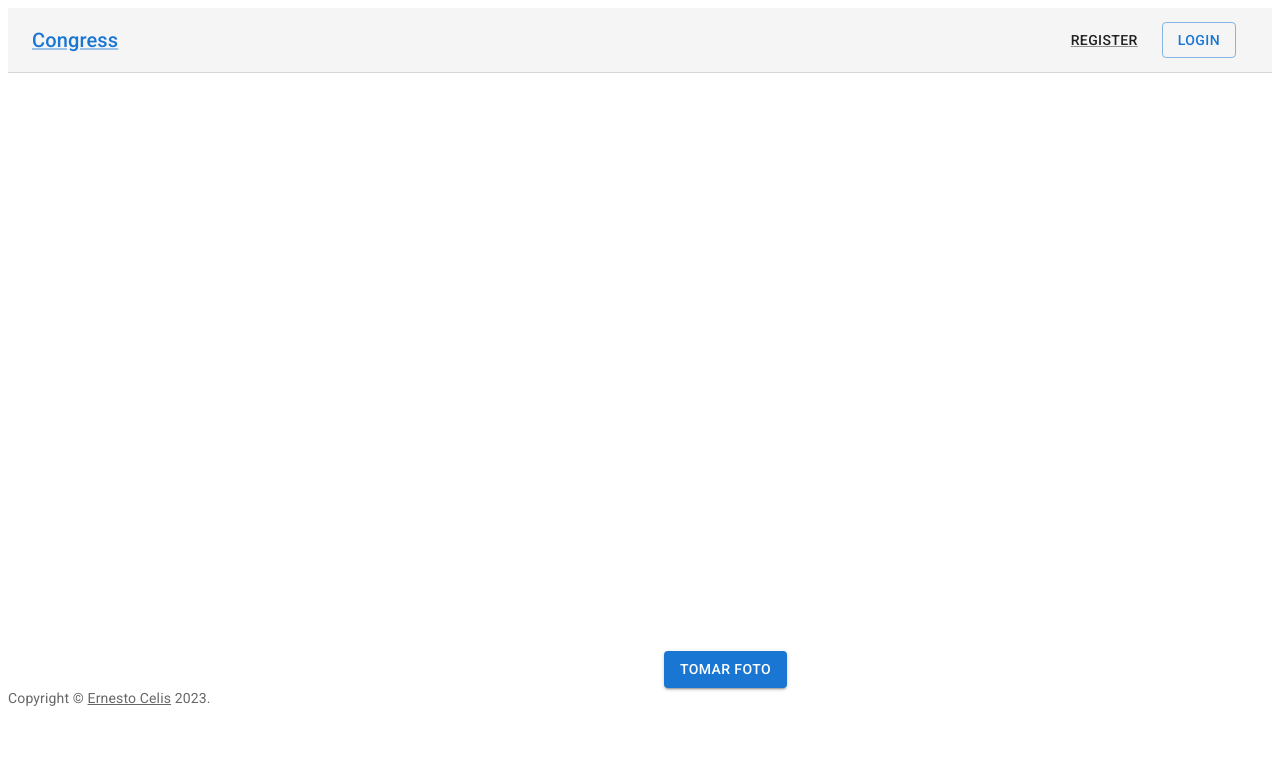
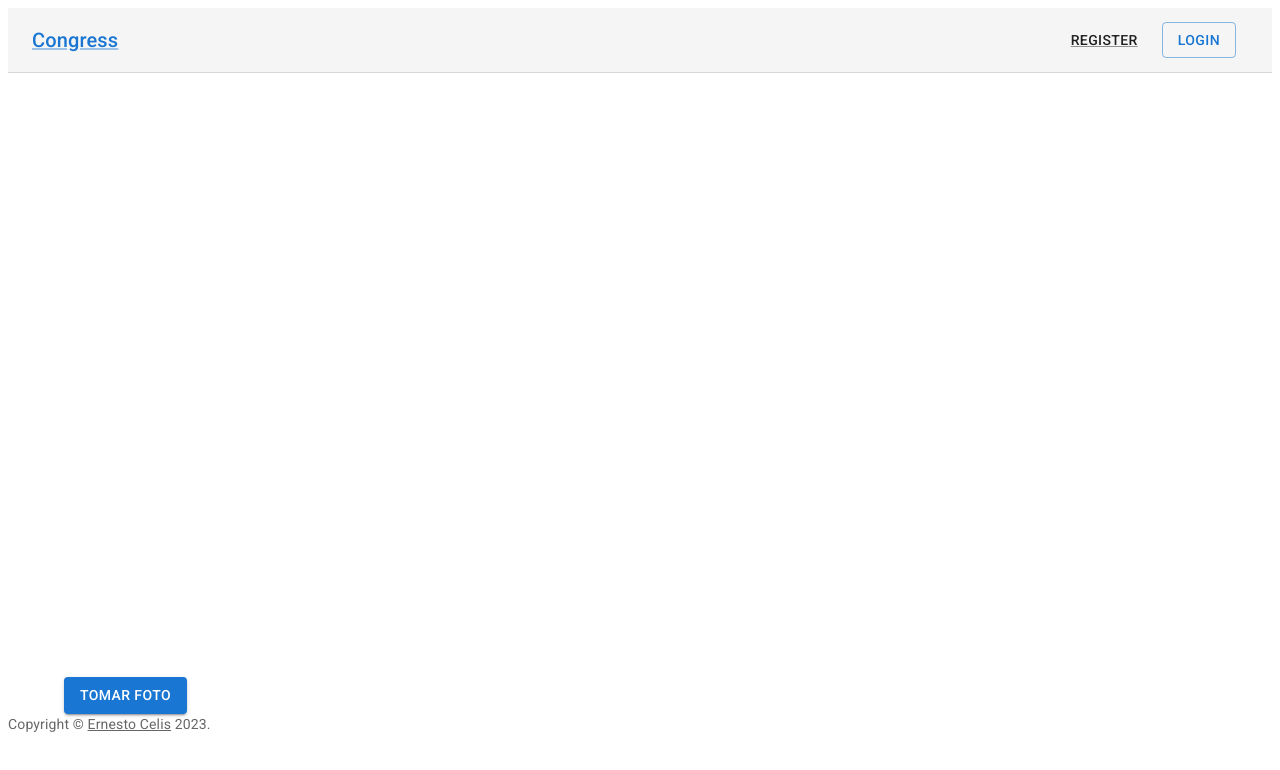
Before and after one commit to ecelis/celso, a Next.js app in the folder web/: page /register in a window 1280 px wide. Shown: the top 770 px of the page. Built offline with nearby package versions, Linux system fonts and the light colour scheme; no server answers.

Commit message:
chore(register): Set default image quality

```diff
--- a/web/pages/register.tsx
+++ b/web/pages/register.tsx
@@ -5,6 +5,7 @@ import Webcam from 'react-webcam';
 import { Button, Container } from '@mui/material';
 
 const Register: NextPageWithLayout = () => {
+//   const [mirrored, setMirrored] = useState(false);
   const webCamRef = useRef(null);
   const [imgSrc, setImgSrc] = useState(null);
 
@@ -14,16 +15,40 @@ const Register: NextPageWithLayout = () => {
     setImgSrc(imageSrc);
   }, [webCamRef]);
 
+  const retake = () => {
+    setImgSrc(null);
+  }
+
+  /*
+  The screenshotFormat prop allows us to specify the format of the screenshot.
+  The possible values for this prop are image/jpeg, image/png, and image/webp.
+  The default value is image/webp.
+
+  The screenshotQuality prop allows us to specify the quality of the screenshot.
+  The possible values for this prop range from 0 to 1, where 1 represents the
+  highest quality. The default value is 0.92.
+  */
   return (
+    <>
     <Container>
         {imgSrc ? ( <img src={imgSrc} alt="webcam" /> )
         : (
-        <>
-          <Webcam height={600} width={600} ref={webCamRef} />
-          <Button variant="contained" onClick={capture}>Tomar foto</Button>
-          </>
+          <Webcam
+            height={600}
+            width={600}
+            ref={webCamRef}
+            mirrored={true}
+            screenshotFormat='image/jpeg'
+            screenshotQuality={0.8} />
         )}
     </Container>
+    <Container>
+        {imgSrc ?
+        (<Button variant="contained" onClick={retake}>Tomar otra vez</Button>)
+        :
+        (<Button variant="contained" onClick={capture}>Tomar foto</Button>)}
+    </Container>
+    </>
   );
 }
 
```
